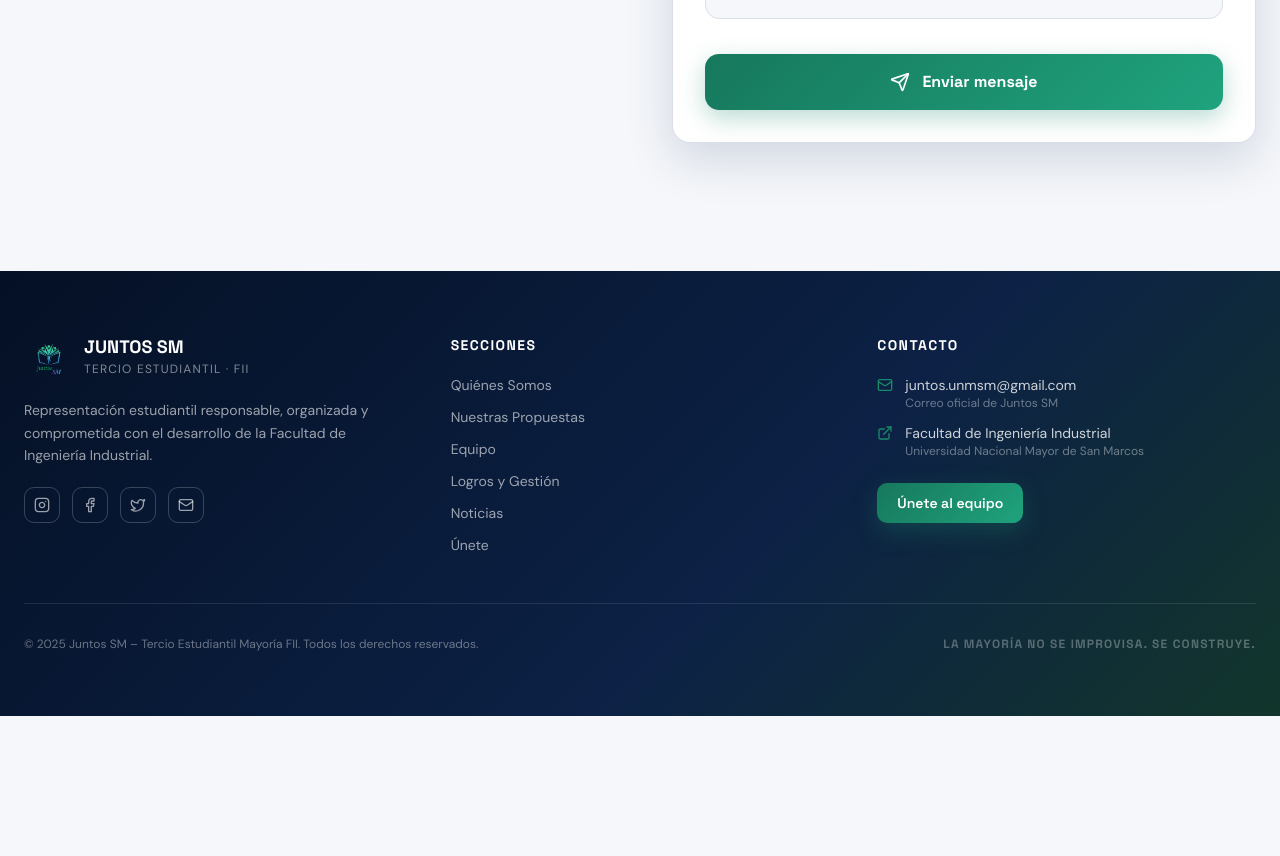
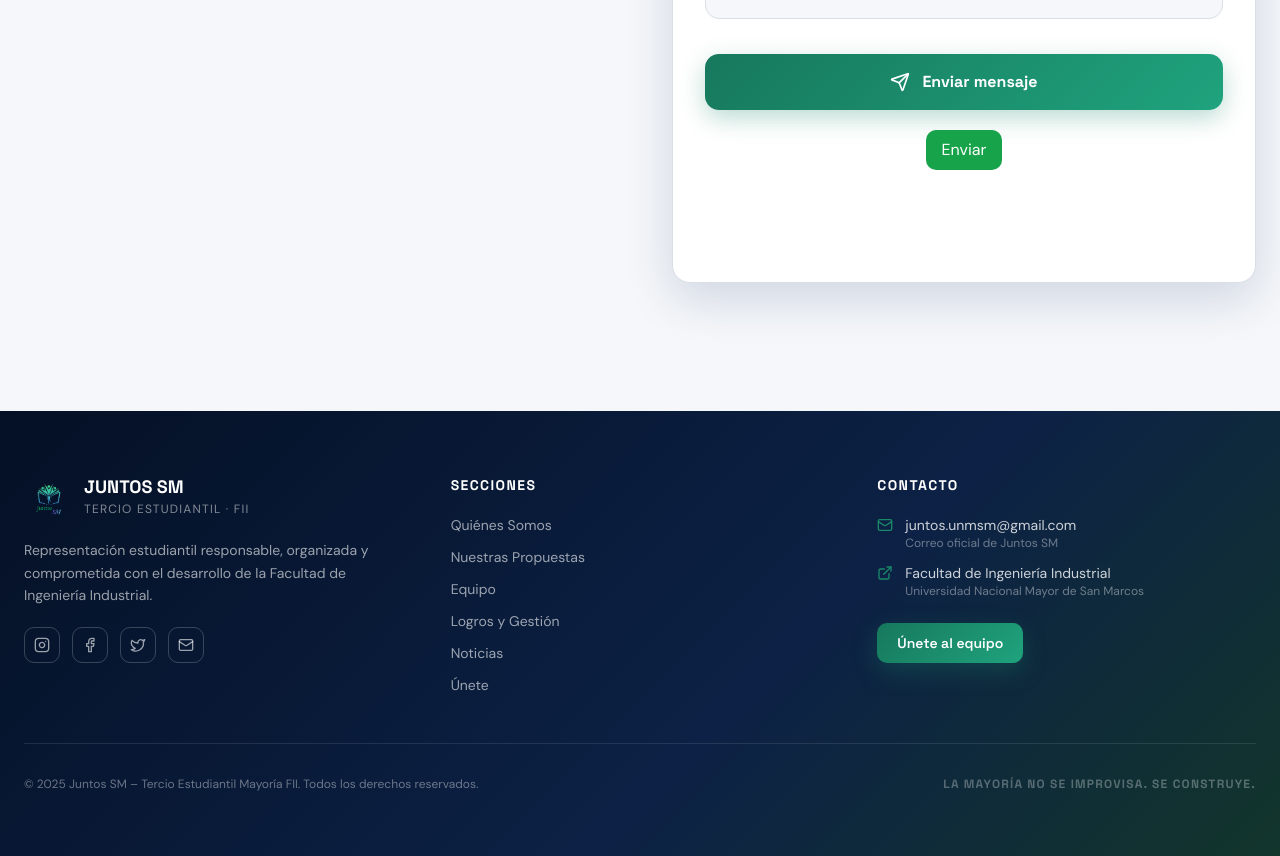
Before and after one commit to Mao1216/PW-Juntos-SM, a React (Vite) app in the folder juntossm-tercio-fii-main/: page / in a window 1280 px wide. Shown: the part 9780-10636 px from the top of the page. Before the commit the page ends 10496 px from the top, so only its background shows below. Built offline with nearby package versions, Linux system fonts and the light colour scheme; the HTML template or start-up script is replaced by a standard one.

Commit message:
animacion

```diff
--- a/juntossm-tercio-fii-main/src/components/Contacto.tsx
+++ b/juntossm-tercio-fii-main/src/components/Contacto.tsx
@@ -254,6 +254,7 @@ const handleSubmit = (e: React.FormEvent) => {
                       <Send className="w-5 h-5" />
                       Enviar mensaje
                     </button>
+                    <CheckAnimado />
                   </form>
                 </>
               )}
```
